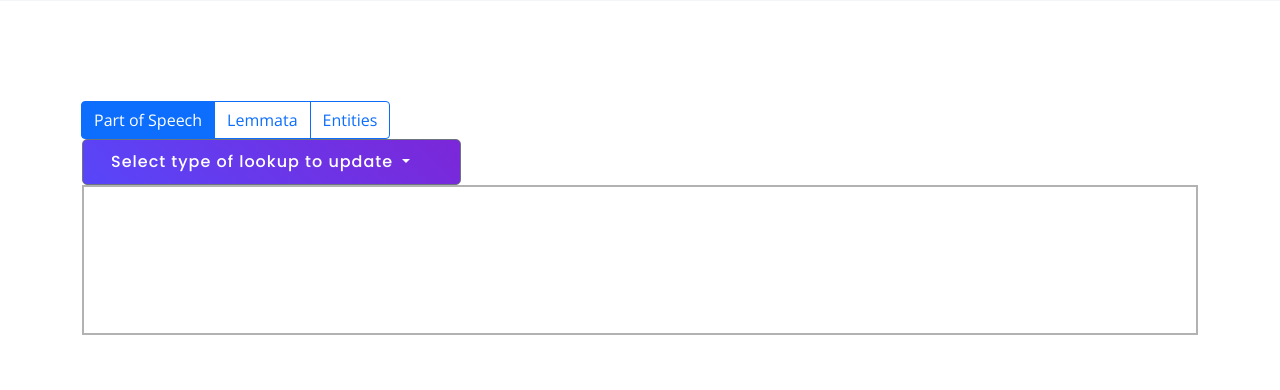
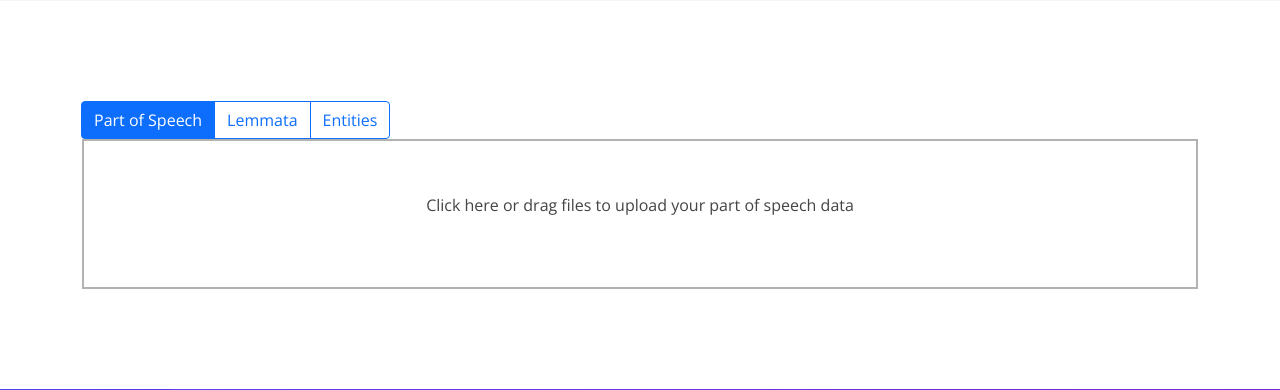
Before and after one commit to BCDH/cadet, a FastAPI app: template app/templates/lookups.html in a window 1280 px wide. Shown: the part 387-777 px from the top of the page. Run offline with FastAPI, Linux system fonts and the light colour scheme; the template is opened without the code that fills it, so the values that code supplies are empty; parts of the project's set-up code (start-up, migrations or seed data) failed here and were passed over; some libraries are stand-ins or nearby versions.

Commit message:
buttons look good

```diff
--- a/app/templates/lookups.html
+++ b/app/templates/lookups.html
@@ -57,16 +57,6 @@
           <input type="radio" class="btn-check" name="btnradio" id="ent" autocomplete="off">
           <label class="btn btn-outline-primary" for="ent">Entities</label>
         </div>
-        <div class="dropdown">
-          <button class="btn btn-secondary dropdown-toggle nice-button" type="button" id="dropdownMenuButton1" data-bs-toggle="dropdown" aria-expanded="false">
-            Select type of lookup to update
-          </button>
-          <ul class="dropdown-menu" aria-labelledby="dropdownMenuButton1">
-            <li><a class="dropdown-item" href="#">Part of Speech</a></li>
-            <li><a  class="dropdown-item" href="#">Lemmata</a></li>
-            <li><a class="dropdown-item" href="#">Entities</a></li>
-          </ul>
-        </div>
 
        </div>
   <form id='dropzone' action="/upload_lookups" class="dropzone" enctype="multipart/form-data" method="post">
@@ -110,16 +100,18 @@
     }
   };
 
-  let selected_type = null;
-  $(".dropdown-item:contains('Part of Speech')").click(function() {
+
+  let selected_type = 'pos';
+  $('.dz-message').text('Click here or drag files to upload your part of speech data');
+  $("#pos").click(function() {
     $('.dz-message').text('Click here or drag files to upload your part of speech data');
     selected_type = 'pos';
   });
-  $(".dropdown-item:contains('Lemmata')").click(function() {
+  $("#lemma").click(function() {
     $('.dz-message').text('Click here or drag files to upload your lemma data');
     selected_type = 'lemma';
   });
-  $(".dropdown-item:contains('Entities')").click(function() {
+  $("#ent").click(function() {
     $('.dz-message').text('Click here or drag files to upload your entities data');
     selected_type = 'ent';
   });
```
